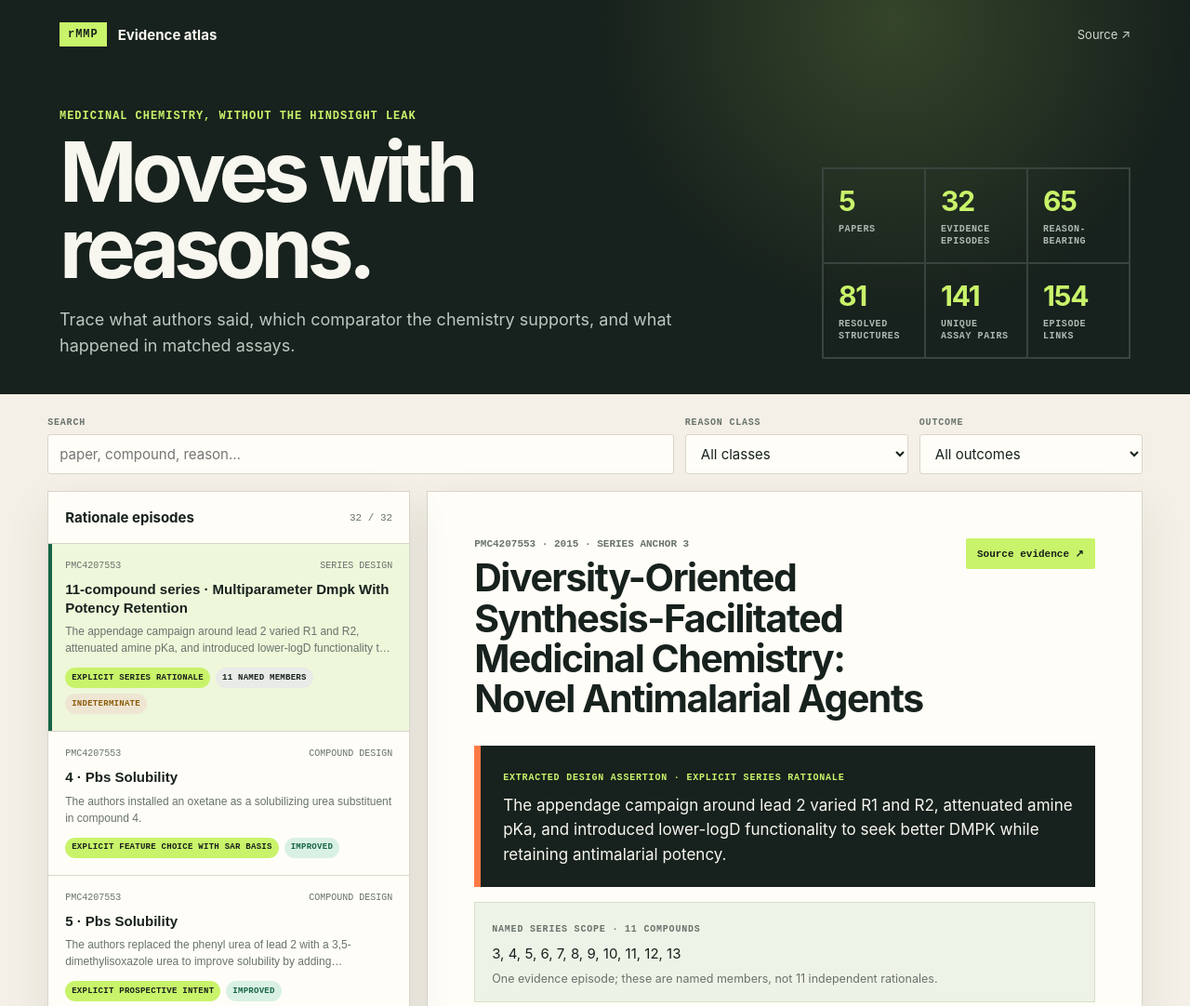
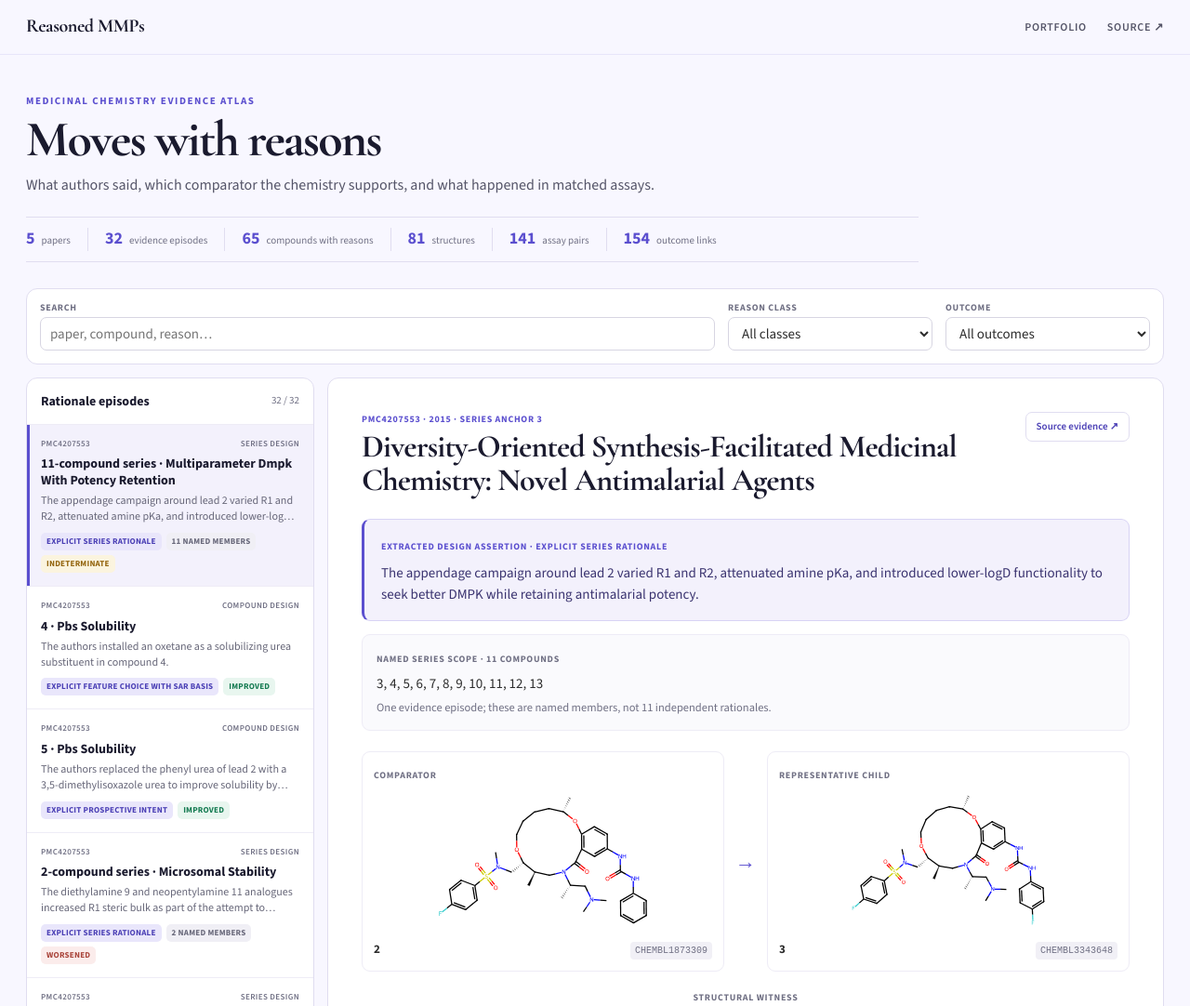
Before and after one commit to rafwiewiora/reasoned-mmps, a plain HTML site: page docs/index.html in a window 1280 px wide. Shown: the top 1082 px of the page at 93% size. Drawn offline with nearby package versions, Linux system fonts and the light colour scheme.

Commit message:
Simplify evidence viewer design

```diff
--- a/docs/app.js
+++ b/docs/app.js
@@ -35,10 +35,10 @@
     $("#metrics").innerHTML = [
       [counts.papers, "papers"],
       [counts.rationale_episodes, "evidence episodes"],
-      [counts.reason_bearing_compounds, "reason-bearing"],
-      [counts.resolved_structures, "resolved structures"],
-      [counts.unique_outcome_pairs, "unique assay pairs"],
-      [counts.outcome_comparisons, "episode links"],
+      [counts.reason_bearing_compounds, "compounds with reasons"],
+      [counts.resolved_structures, "structures"],
+      [counts.unique_outcome_pairs, "assay pairs"],
+      [counts.outcome_comparisons, "outcome links"],
     ].map(([value, label]) => `<div class="metric"><strong>${value}</strong><span>${label}</span></div>`).join("");
   }
 
--- a/docs/index.html
+++ b/docs/index.html
@@ -4,30 +4,34 @@
     <meta charset="utf-8">
     <meta name="viewport" content="width=device-width, initial-scale=1">
     <meta name="description" content="Evidence viewer for medicinal-chemistry matched molecular pairs with author-stated reasons.">
-    <title>Reasoned MMP Atlas</title>
+    <title>Reasoned MMPs — evidence atlas</title>
     <link rel="icon" href="favicon.svg" type="image/svg+xml">
+    <link rel="preconnect" href="https://fonts.googleapis.com">
+    <link rel="preconnect" href="https://fonts.gstatic.com" crossorigin>
+    <link href="https://fonts.googleapis.com/css2?family=Cormorant+Garamond:wght@600;700&family=Source+Sans+3:wght@400;500;600;700&display=swap" rel="stylesheet">
     <link rel="stylesheet" href="styles.css">
   </head>
   <body>
     <header class="masthead">
       <div class="brand-row">
         <a class="brand" href="./" aria-label="Reasoned MMP Atlas home">
-          <span class="brand-mark">rMMP</span>
-          <span class="brand-name">Evidence atlas</span>
+          <span class="brand-name">Reasoned MMPs</span>
         </a>
-        <a class="github-link" href="https://github.com/rafwiewiora/reasoned-mmps">Source ↗</a>
-      </div>
-      <div class="hero">
-        <div>
-          <p class="eyebrow">Medicinal chemistry, without the hindsight leak</p>
-          <h1>Moves with reasons.</h1>
-          <p class="hero-copy">Trace what authors said, which comparator the chemistry supports, and what happened in matched assays.</p>
-        </div>
-        <div class="metrics" id="metrics" aria-label="Corpus summary"></div>
+        <nav class="site-links" aria-label="Related links">
+          <a href="https://rafwiewiora.github.io/">Portfolio</a>
+          <a href="https://github.com/rafwiewiora/reasoned-mmps">Source ↗</a>
+        </nav>
       </div>
     </header>
 
     <main>
+      <section class="hero">
+        <p class="eyebrow">Medicinal chemistry evidence atlas</p>
+        <h1>Moves with reasons</h1>
+        <p class="hero-copy">What authors said, which comparator the chemistry supports, and what happened in matched assays.</p>
+        <div class="metrics" id="metrics" aria-label="Corpus summary"></div>
+      </section>
+
       <section class="controls" aria-label="Filter rationale episodes">
         <label class="search-control">
           <span>Search</span>
--- a/docs/styles.css
+++ b/docs/styles.css
@@ -1,149 +1,432 @@
 :root {
   color-scheme: light;
-  --ink: #17211d;
-  --muted: #68736c;
-  --paper: #f4f0e7;
-  --panel: #fffdf7;
-  --line: #d9d5ca;
-  --acid: #c9f36a;
-  --orange: #ff7a45;
-  --blue: #dceaff;
-  --green: #176447;
-  --red: #a43f33;
-  --amber: #8b5b0b;
-  --shadow: 0 18px 45px rgba(32, 42, 36, 0.09);
+  --indigo: #5b4fcf;
+  --indigo-dark: #4a3fb5;
+  --indigo-soft: #f3f1fc;
+  --dark: #1a1a2e;
+  --text: #2d2d2d;
+  --muted: #707084;
+  --near-white: #f8f7ff;
+  --white: #ffffff;
+  --line: #e0ddf0;
+  --line-soft: #eeecf6;
+  --green: #137a50;
+  --green-soft: #e8f6ef;
+  --red: #a9443a;
+  --red-soft: #fbeceb;
+  --amber: #93640d;
+  --amber-soft: #fbf4df;
+  --blue: #315f91;
+  --blue-soft: #eaf2fb;
+  --font-display: "Cormorant Garamond", Georgia, "Times New Roman", serif;
+  --font-body: "Source Sans 3", "Segoe UI", system-ui, sans-serif;
 }
 
 * { box-sizing: border-box; }
 
+html { scroll-behavior: smooth; }
+
 body {
   margin: 0;
-  color: var(--ink);
-  background: var(--paper);
-  font-family: Inter, ui-sans-serif, -apple-system, BlinkMacSystemFont, "Segoe UI", sans-serif;
+  overflow-x: hidden;
+  color: var(--text);
+  background: var(--near-white);
+  font-family: var(--font-body);
   font-size: 15px;
+  line-height: 1.5;
+  -webkit-font-smoothing: antialiased;
 }
 
+button, input, select { font: inherit; }
 a { color: inherit; }
 
 .masthead {
-  padding: 24px clamp(22px, 5vw, 76px) 38px;
-  color: #f7f6ef;
-  background:
-    radial-gradient(circle at 75% 5%, rgba(201, 243, 106, 0.17), transparent 31%),
-    #17211d;
+  position: sticky;
+  z-index: 20;
+  top: 0;
+  background: rgba(248, 247, 255, .92);
+  border-bottom: 1px solid rgba(91, 79, 207, .10);
+  backdrop-filter: blur(18px);
+  -webkit-backdrop-filter: blur(18px);
 }
 
-.brand-row, .hero, main, footer { max-width: 1480px; margin: 0 auto; }
+.brand-row {
+  display: flex;
+  max-width: 1280px;
+  min-height: 58px;
+  margin: 0 auto;
+  padding: 0 28px;
+  align-items: center;
+  justify-content: space-between;
+}
 
-.brand-row { display: flex; justify-content: space-between; align-items: center; }
-.brand { display: flex; gap: 12px; align-items: center; text-decoration: none; }
-.brand-mark { padding: 7px 9px; color: #17211d; background: var(--acid); font: 800 12px/1 ui-monospace, monospace; letter-spacing: .08em; }
-.brand-name { font-weight: 650; }
-.github-link { color: #cfd5cf; font-size: 13px; text-decoration: none; }
-.github-link:hover { color: var(--acid); }
+.brand { color: var(--dark); text-decoration: none; }
+.brand-name { font: 700 20px/1 var(--font-display); letter-spacing: -.02em; }
+.site-links { display: flex; gap: 22px; align-items: center; }
+.site-links a {
+  color: #555568;
+  font-size: 12px;
+  font-weight: 600;
+  letter-spacing: .06em;
+  text-decoration: none;
+  text-transform: uppercase;
+}
+.site-links a:hover { color: var(--indigo); }
 
-.hero { display: grid; grid-template-columns: minmax(0, 1fr) auto; gap: 48px; align-items: end; padding-top: 68px; }
-.eyebrow { margin: 0 0 10px; color: var(--acid); font: 700 12px/1.3 ui-monospace, monospace; letter-spacing: .08em; text-transform: uppercase; }
-h1 { max-width: 700px; margin: 0; font-size: clamp(48px, 7vw, 92px); line-height: .92; letter-spacing: -.065em; }
-.hero-copy { max-width: 660px; margin: 22px 0 0; color: #bdc7c0; font-size: 18px; line-height: 1.55; }
-.metrics { display: grid; grid-template-columns: repeat(3, 110px); border: 1px solid #39443e; }
-.metric { min-height: 92px; padding: 16px; border: 1px solid #39443e; }
-.metric strong { display: block; color: var(--acid); font-size: 30px; letter-spacing: -.04em; }
-.metric span { display: block; margin-top: 7px; color: #aeb9b2; font: 600 10px/1.25 ui-monospace, monospace; letter-spacing: .06em; text-transform: uppercase; }
+main {
+  max-width: 1280px;
+  margin: 0 auto;
+  padding: 42px 28px 72px;
+}
 
-main { padding: 26px clamp(16px, 4vw, 56px) 64px; }
-.controls { display: grid; grid-template-columns: minmax(240px, 1fr) repeat(2, minmax(170px, 240px)); gap: 12px; margin-bottom: 18px; }
-.controls label { display: flex; flex-direction: column; gap: 7px; }
-.controls label > span { color: var(--muted); font: 700 10px/1 ui-monospace, monospace; letter-spacing: .08em; text-transform: uppercase; }
-input, select { width: 100%; height: 43px; padding: 0 12px; color: var(--ink); background: var(--panel); border: 1px solid var(--line); border-radius: 3px; font: inherit; }
-input:focus, select:focus { outline: 3px solid rgba(201, 243, 106, .65); outline-offset: 1px; }
+.hero { margin-bottom: 28px; }
+.eyebrow {
+  margin: 0 0 5px;
+  color: var(--indigo);
+  font-size: 11px;
+  font-weight: 700;
+  letter-spacing: .14em;
+  text-transform: uppercase;
+}
+h1 {
+  margin: 0;
+  color: var(--dark);
+  font: 700 clamp(38px, 5vw, 54px)/1 var(--font-display);
+  letter-spacing: -.035em;
+}
+.hero-copy {
+  max-width: 680px;
+  margin: 9px 0 22px;
+  color: #555568;
+  font-size: 16px;
+  line-height: 1.6;
+}
 
-.workspace { display: grid; grid-template-columns: minmax(310px, 390px) minmax(0, 1fr); gap: 18px; align-items: start; }
-.episode-column, .detail { background: var(--panel); border: 1px solid var(--line); box-shadow: var(--shadow); }
-.episode-column { position: sticky; top: 12px; max-height: calc(100vh - 24px); overflow: hidden; }
-.section-heading { display: flex; justify-content: space-between; align-items: center; padding: 18px; border-bottom: 1px solid var(--line); }
-.section-heading h2 { margin: 0; font-size: 15px; }
-#result-count { color: var(--muted); font: 11px ui-monospace, monospace; }
-.episode-list { max-height: calc(100vh - 82px); overflow: auto; }
-.episode-card { display: block; width: 100%; padding: 18px; text-align: left; color: inherit; background: transparent; border: 0; border-bottom: 1px solid var(--line); cursor: pointer; }
-.episode-card:hover { background: #f8f6ee; }
-.episode-card.active { background: #eef7da; box-shadow: inset 4px 0 0 var(--green); }
-.card-meta { display: flex; justify-content: space-between; gap: 8px; color: var(--muted); font: 10px/1.2 ui-monospace, monospace; text-transform: uppercase; }
-.episode-card h3 { margin: 9px 0 7px; font-size: 15px; line-height: 1.3; }
-.episode-card p { display: -webkit-box; overflow: hidden; margin: 0 0 12px; color: var(--muted); font-size: 12px; line-height: 1.5; -webkit-box-orient: vertical; -webkit-line-clamp: 2; }
-.badge-row { display: flex; flex-wrap: wrap; gap: 6px; }
-.badge { display: inline-flex; align-items: center; min-height: 22px; padding: 4px 7px; background: #e8ebe7; border-radius: 999px; font: 700 9px/1.2 ui-monospace, monospace; letter-spacing: .03em; text-transform: uppercase; }
-.badge.explicit { background: var(--acid); }
-.badge.retrospective { background: #ffe0ca; color: #743718; }
-.badge.improved { background: #d9f1e4; color: var(--green); }
-.badge.worsened { background: #f6dcd6; color: var(--red); }
-.badge.comparable { background: var(--blue); color: #245185; }
-.badge.indeterminate { background: #eee6d3; color: var(--amber); }
+.metrics {
+  display: flex;
+  flex-wrap: wrap;
+  gap: 0;
+  max-width: 960px;
+  padding: 11px 0;
+  border-top: 1px solid var(--line);
+  border-bottom: 1px solid var(--line);
+}
+.metric {
+  display: flex;
+  gap: 7px;
+  padding: 2px 18px;
+  align-items: baseline;
+  border-left: 1px solid var(--line);
+}
+.metric:first-child { padding-left: 0; border-left: 0; }
+.metric strong { color: var(--indigo); font-size: 18px; line-height: 1; }
+.metric span { color: var(--muted); font-size: 11px; white-space: nowrap; }
 
-.detail { min-height: 720px; padding: clamp(22px, 4vw, 50px); }
-.detail-header { display: grid; grid-template-columns: minmax(0, 1fr) auto; gap: 22px; align-items: start; }
-.detail-kicker { margin: 0 0 9px; color: var(--muted); font: 700 11px ui-monospace, monospace; text-transform: uppercase; }
-.detail h2 { max-width: 900px; margin: 0; font-size: clamp(25px, 3.2vw, 42px); line-height: 1.06; letter-spacing: -.035em; }
-.evidence-link { padding: 10px 12px; white-space: nowrap; background: var(--acid); border-radius: 2px; font: 700 11px ui-monospace, monospace; text-decoration: none; }
-.reason-callout { margin: 28px 0; padding: 22px 24px; background: #17211d; color: #f7f6ef; border-left: 7px solid var(--orange); }
-.reason-callout .label { color: var(--acid); }
-.reason-callout p { margin: 10px 0 0; font-size: 17px; line-height: 1.55; }
-.series-scope { margin: -12px 0 26px; padding: 16px 18px; background: #eef3e7; border: 1px solid #d7dfcc; }
-.series-scope p { margin: 8px 0 5px; line-height: 1.55; }
-.series-scope small { color: var(--muted); }
-.label { color: var(--muted); font: 700 10px/1.2 ui-monospace, monospace; letter-spacing: .08em; text-transform: uppercase; }
+.controls {
+  display: grid;
+  grid-template-columns: minmax(260px, 1fr) repeat(2, minmax(160px, 220px));
+  gap: 14px;
+  margin-bottom: 14px;
+  padding: 14px;
+  background: var(--white);
+  border: 1px solid var(--line);
+  border-radius: 12px;
+}
+.controls label { display: flex; flex-direction: column; gap: 4px; }
+.controls label > span, .label {
+  color: var(--muted);
+  font-size: 10px;
+  font-weight: 700;
+  letter-spacing: .07em;
+  line-height: 1.2;
+  text-transform: uppercase;
+}
+input, select {
+  width: 100%;
+  height: 36px;
+  padding: 0 10px;
+  color: var(--text);
+  background: var(--white);
+  border: 1px solid #d7d5e2;
+  border-radius: 7px;
+}
+input:focus, select:focus {
+  outline: 3px solid rgba(91, 79, 207, .15);
+  border-color: var(--indigo);
+}
 
-.flow { display: grid; grid-template-columns: 1fr 38px 1fr; gap: 10px; align-items: center; margin: 24px 0; }
-.molecule { min-width: 0; padding: 13px; background: white; border: 1px solid var(--line); }
-.molecule img { display: block; width: 100%; height: 190px; object-fit: contain; }
-.molecule-name { display: flex; justify-content: space-between; gap: 10px; align-items: baseline; margin-top: 5px; }
-.molecule-name strong { font-size: 14px; }
+.workspace {
+  display: grid;
+  min-width: 0;
+  grid-template-columns: 310px minmax(0, 1fr);
+  gap: 14px;
+  align-items: start;
+}
+.episode-column, .detail {
+  min-width: 0;
+  background: var(--white);
+  border: 1px solid var(--line);
+  border-radius: 12px;
+}
+.episode-column {
+  position: sticky;
+  top: 72px;
+  max-height: calc(100vh - 86px);
+  overflow: hidden;
+}
+.section-heading {
+  display: flex;
+  padding: 14px 15px;
+  align-items: center;
+  justify-content: space-between;
+  border-bottom: 1px solid var(--line-soft);
+}
+.section-heading h2 { margin: 0; color: var(--dark); font-size: 14px; }
+#result-count { color: var(--muted); font-size: 11px; }
+.episode-list { max-height: calc(100vh - 132px); overflow: auto; }
+.episode-card {
+  display: block;
+  width: 100%;
+  padding: 14px 15px;
+  color: inherit;
+  background: transparent;
+  border: 0;
+  border-bottom: 1px solid var(--line-soft);
+  text-align: left;
+  cursor: pointer;
+}
+.episode-card:hover { background: #fbfaff; }
+.episode-card.active {
+  background: var(--indigo-soft);
+  box-shadow: inset 3px 0 0 var(--indigo);
+}
+.card-meta {
+  display: flex;
+  gap: 8px;
+  color: var(--muted);
+  font-size: 9px;
+  font-weight: 600;
+  letter-spacing: .04em;
+  justify-content: space-between;
+  text-transform: uppercase;
+}
+.card-meta span {
+  min-width: 0;
+  overflow: hidden;
+  text-overflow: ellipsis;
+  white-space: nowrap;
+}
+.episode-card h3 { margin: 6px 0 4px; color: var(--dark); font-size: 14px; line-height: 1.3; }
+.episode-card p {
+  display: -webkit-box;
+  overflow: hidden;
+  margin: 0 0 9px;
+  color: #666678;
+  font-size: 12px;
+  line-height: 1.4;
+  -webkit-box-orient: vertical;
+  -webkit-line-clamp: 2;
+}
+.badge-row { display: flex; flex-wrap: wrap; gap: 5px; }
+.badge {
+  display: inline-flex;
+  min-height: 19px;
+  padding: 3px 6px;
+  align-items: center;
+  color: #676779;
+  background: #f0eff5;
+  border-radius: 5px;
+  font-size: 9px;
+  font-weight: 700;
+  letter-spacing: .025em;
+  line-height: 1.2;
+  text-transform: uppercase;
+}
+.badge.explicit { color: var(--indigo-dark); background: #e9e6fb; }
+.badge.retrospective { color: #875226; background: #faeee2; }
+.badge.improved { color: var(--green); background: var(--green-soft); }
+.badge.worsened { color: var(--red); background: var(--red-soft); }
+.badge.comparable { color: var(--blue); background: var(--blue-soft); }
+.badge.indeterminate { color: var(--amber); background: var(--amber-soft); }
+
+.detail { min-height: 640px; padding: clamp(22px, 3vw, 36px); }
+.detail-header {
+  display: flex;
+  gap: 20px;
+  align-items: flex-start;
+  justify-content: space-between;
+}
+.detail-kicker {
+  margin: 0 0 5px;
+  color: var(--indigo);
+  font-size: 10px;
+  font-weight: 700;
+  letter-spacing: .07em;
+  text-transform: uppercase;
+}
+.detail h2 {
+  max-width: 820px;
+  margin: 0;
+  color: var(--dark);
+  font: 700 clamp(25px, 3vw, 34px)/1.08 var(--font-display);
+  letter-spacing: -.025em;
+}
+.evidence-link {
+  padding: 7px 11px;
+  flex: 0 0 auto;
+  color: var(--indigo-dark);
+  background: var(--white);
+  border: 1px solid var(--line);
+  border-radius: 7px;
+  font-size: 11px;
+  font-weight: 600;
+  text-decoration: none;
+  white-space: nowrap;
+}
+.evidence-link:hover { color: var(--white); background: var(--indigo); border-color: var(--indigo); }
+.reason-callout {
+  margin: 22px 0;
+  padding: 16px 18px;
+  color: #3b3470;
+  background: var(--indigo-soft);
+  border: 1px solid #d8d3f4;
+  border-left: 3px solid var(--indigo);
+  border-radius: 9px;
+}
+.reason-callout .label { color: var(--indigo); }
+.reason-callout p { margin: 7px 0 0; font-size: 15px; line-height: 1.55; }
+.series-scope {
+  margin: -8px 0 22px;
+  padding: 13px 15px;
+  background: #fafafd;
+  border: 1px solid var(--line-soft);
+  border-radius: 9px;
+}
+.series-scope p { margin: 5px 0 3px; }
+.series-scope small, .scope-note { color: var(--muted); }
+
+.flow {
+  display: grid;
+  grid-template-columns: minmax(0, 1fr) 28px minmax(0, 1fr);
+  gap: 9px;
+  margin: 20px 0;
+  align-items: center;
+}
+.molecule {
+  min-width: 0;
+  padding: 12px;
+  background: #fff;
+  border: 1px solid var(--line-soft);
+  border-radius: 9px;
+}
+.molecule img { display: block; width: 100%; height: 165px; object-fit: contain; }
+.molecule-name { display: flex; gap: 10px; margin-top: 3px; align-items: baseline; justify-content: space-between; }
+.molecule-name strong { font-size: 13px; }
 .molecule-name code { color: var(--muted); font-size: 10px; }
-.arrow { text-align: center; font-size: 27px; }
-.transform { margin: -8px 0 24px; text-align: center; }
-.transform code { display: inline-block; max-width: 100%; overflow-wrap: anywhere; padding: 8px 10px; background: #ece9df; font-size: 11px; }
+.arrow { color: var(--indigo); font-size: 22px; text-align: center; }
+.transform { margin: -5px 0 20px; text-align: center; }
+.transform code, code {
+  padding: 2px 5px;
+  color: #555568;
+  background: #f1f0f6;
+  border-radius: 4px;
+  font-size: 10px;
+  overflow-wrap: anywhere;
+}
+.transform code { display: inline-block; max-width: 100%; margin-top: 4px; padding: 5px 8px; }
 
-.grid-two { display: grid; grid-template-columns: repeat(2, minmax(0, 1fr)); gap: 16px; margin: 26px 0; }
-.info-card { padding: 18px; border: 1px solid var(--line); }
-.info-card p { margin: 9px 0 0; line-height: 1.5; }
-.intent-property { color: var(--green); font-weight: 750; }
+.grid-two {
+  display: grid;
+  grid-template-columns: repeat(2, minmax(0, 1fr));
+  gap: 12px;
+  margin: 22px 0;
+}
+.info-card { padding: 14px 15px; background: #fcfcfe; border: 1px solid var(--line-soft); border-radius: 9px; }
+.info-card p { margin: 6px 0 0; line-height: 1.45; }
+.intent-property { color: var(--indigo-dark); font-weight: 700; }
 
-.outcomes { margin-top: 34px; }
-.outcomes h3, .candidates h3 { margin: 0 0 12px; font-size: 17px; }
-.table-wrap { overflow-x: auto; }
+.outcomes, .candidates { margin-top: 28px; }
+.outcomes h3, .candidates h3 { margin: 0 0 9px; color: var(--dark); font-size: 16px; }
+.table-wrap { overflow-x: auto; border: 1px solid var(--line-soft); border-radius: 9px; }
 table { width: 100%; border-collapse: collapse; font-size: 12px; }
-th { padding: 10px 8px; color: var(--muted); border-bottom: 1px solid var(--ink); font: 700 9px ui-monospace, monospace; text-align: left; text-transform: uppercase; }
-td { padding: 11px 8px; border-bottom: 1px solid var(--line); vertical-align: top; }
-.measurement { font-family: ui-monospace, monospace; white-space: nowrap; }
-.scope-note { max-width: 240px; color: var(--muted); }
-.fact-strip { margin-top: 14px; padding: 16px 18px; background: #edf3fb; border: 1px solid #d3dfef; }
-.fact-strip p { display: inline-block; margin: 8px 18px 0 0; font: 12px ui-monospace, monospace; }
-.empty.compact { padding: 24px 16px; border: 1px dashed var(--line); }
-.candidates { margin-top: 34px; }
-.candidate-row { display: grid; grid-template-columns: 32px minmax(120px, .7fr) minmax(180px, 1.4fr) 90px; gap: 12px; align-items: center; padding: 11px 0; border-top: 1px solid var(--line); font-size: 12px; }
-.candidate-row code { overflow-wrap: anywhere; font-size: 10px; }
-.score { color: var(--green); font: 700 12px ui-monospace, monospace; text-align: right; }
-.empty { padding: 50px 20px; color: var(--muted); text-align: center; }
+th {
+  padding: 8px;
+  color: var(--muted);
+  background: #fafafd;
+  border-bottom: 1px solid var(--line);
+  font-size: 9px;
+  font-weight: 700;
+  letter-spacing: .04em;
+  text-align: left;
+  text-transform: uppercase;
+}
+td { padding: 9px 8px; border-bottom: 1px solid var(--line-soft); vertical-align: top; }
+tbody tr:last-child td { border-bottom: 0; }
+.measurement { font-variant-numeric: tabular-nums; white-space: nowrap; }
+.scope-note { max-width: 240px; }
+.fact-strip {
+  margin-top: 10px;
+  padding: 12px 14px;
+  color: var(--blue);
+  background: var(--blue-soft);
+  border-radius: 9px;
+}
+.fact-strip p { display: inline-block; margin: 5px 16px 0 0; font-size: 12px; }
+.empty { padding: 38px 16px; color: var(--muted); text-align: center; }
+.empty.compact { padding: 20px 14px; background: #fafafd; border: 1px dashed var(--line); border-radius: 9px; }
+.candidate-row {
+  display: grid;
+  grid-template-columns: 28px minmax(120px, .7fr) minmax(180px, 1.4fr) 70px;
+  gap: 10px;
+  padding: 9px 3px;
+  align-items: center;
+  border-top: 1px solid var(--line-soft);
+  font-size: 12px;
+}
+.candidate-row code { font-size: 10px; }
+.score { color: var(--indigo); font-size: 12px; font-weight: 700; text-align: right; }
 
-footer { display: flex; justify-content: space-between; gap: 20px; padding: 22px clamp(22px, 5vw, 76px) 38px; color: var(--muted); font: 10px/1.4 ui-monospace, monospace; text-transform: uppercase; }
+footer {
+  display: flex;
+  max-width: 1280px;
+  margin: 0 auto;
+  padding: 20px 28px 32px;
+  gap: 20px;
+  color: var(--muted);
+  border-top: 1px solid var(--line);
+  font-size: 11px;
+  justify-content: space-between;
+}
 
 @media (max-width: 900px) {
-  .hero { grid-template-columns: 1fr; }
-  .metrics { grid-template-columns: repeat(3, 1fr); }
-  .metric { min-height: 74px; }
+  .metrics { display: grid; grid-template-columns: repeat(3, 1fr); }
+  .metric { padding: 5px 12px; }
+  .metric:nth-child(4) { padding-left: 0; border-left: 0; }
   .workspace { grid-template-columns: 1fr; }
-  .episode-column { position: static; max-height: 430px; }
-  .episode-list { max-height: 370px; }
+  .episode-column { position: static; max-height: 390px; }
+  .episode-list { max-height: 340px; }
 }
 
-@media (max-width: 620px) {
+@media (max-width: 660px) {
+  .brand-row { min-height: 52px; padding: 0 18px; }
+  .site-links { gap: 13px; }
+  .site-links a { font-size: 10px; }
+  main { padding: 30px 16px 50px; }
+  .hero { margin-bottom: 22px; }
+  h1 { font-size: 40px; }
+  .hero-copy { font-size: 15px; }
+  .metrics { grid-template-columns: repeat(2, 1fr); }
+  .metric, .metric:nth-child(4) { padding: 5px 10px; border-left: 1px solid var(--line); }
+  .metric:nth-child(odd) { padding-left: 0; border-left: 0; }
   .controls { grid-template-columns: 1fr; }
-  .metrics { grid-template-columns: repeat(2, 1fr); }
-  .detail-header, .grid-two { grid-template-columns: 1fr; }
+  .detail { padding: 20px 16px; }
+  .detail-header { display: block; }
+  .evidence-link { display: inline-flex; margin-top: 12px; }
+  .grid-two { grid-template-columns: 1fr; }
   .flow { grid-template-columns: 1fr; }
   .arrow { transform: rotate(90deg); }
-  .candidate-row { grid-template-columns: 26px 1fr; }
+  .molecule img { height: 180px; }
+  .candidate-row { grid-template-columns: 25px 1fr; }
   .candidate-row code, .candidate-row .score { grid-column: 2; text-align: left; }
-  footer { flex-direction: column; }
+  footer { padding: 18px; flex-direction: column; gap: 5px; }
 }
```
